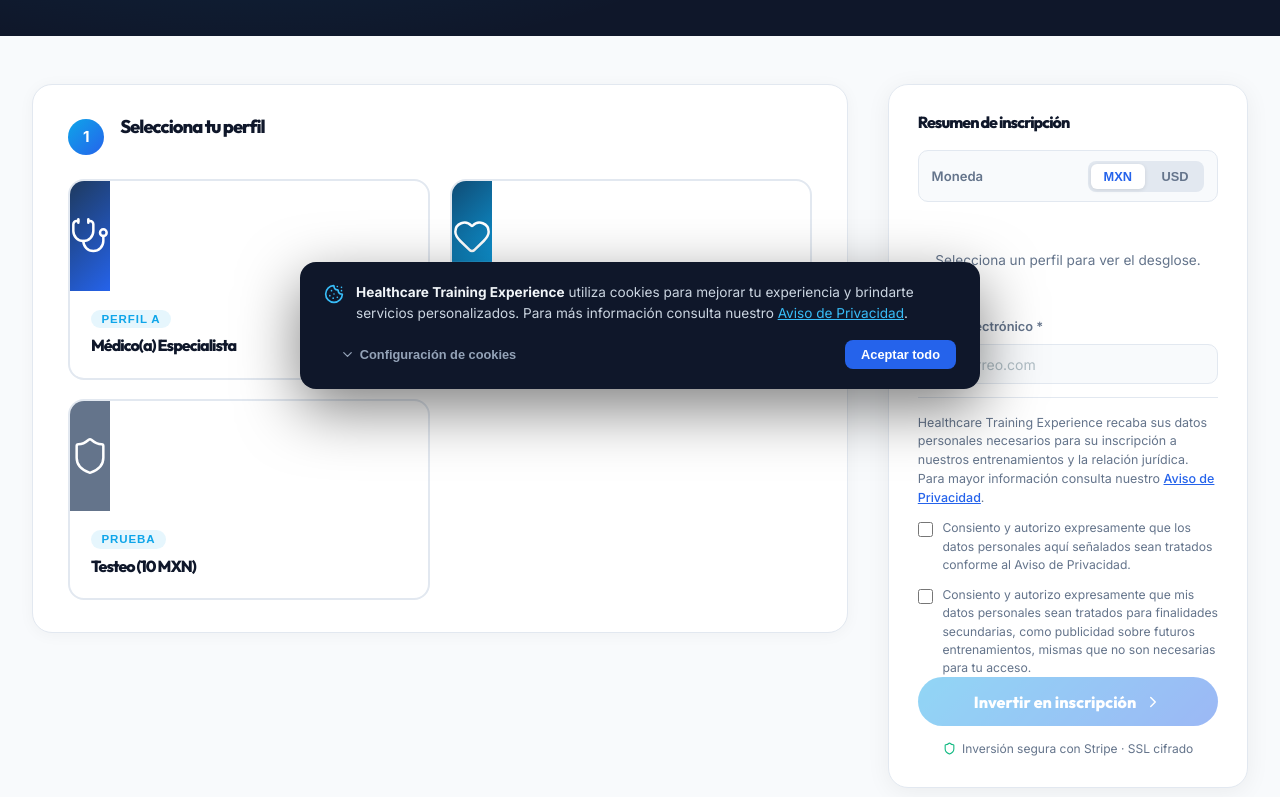
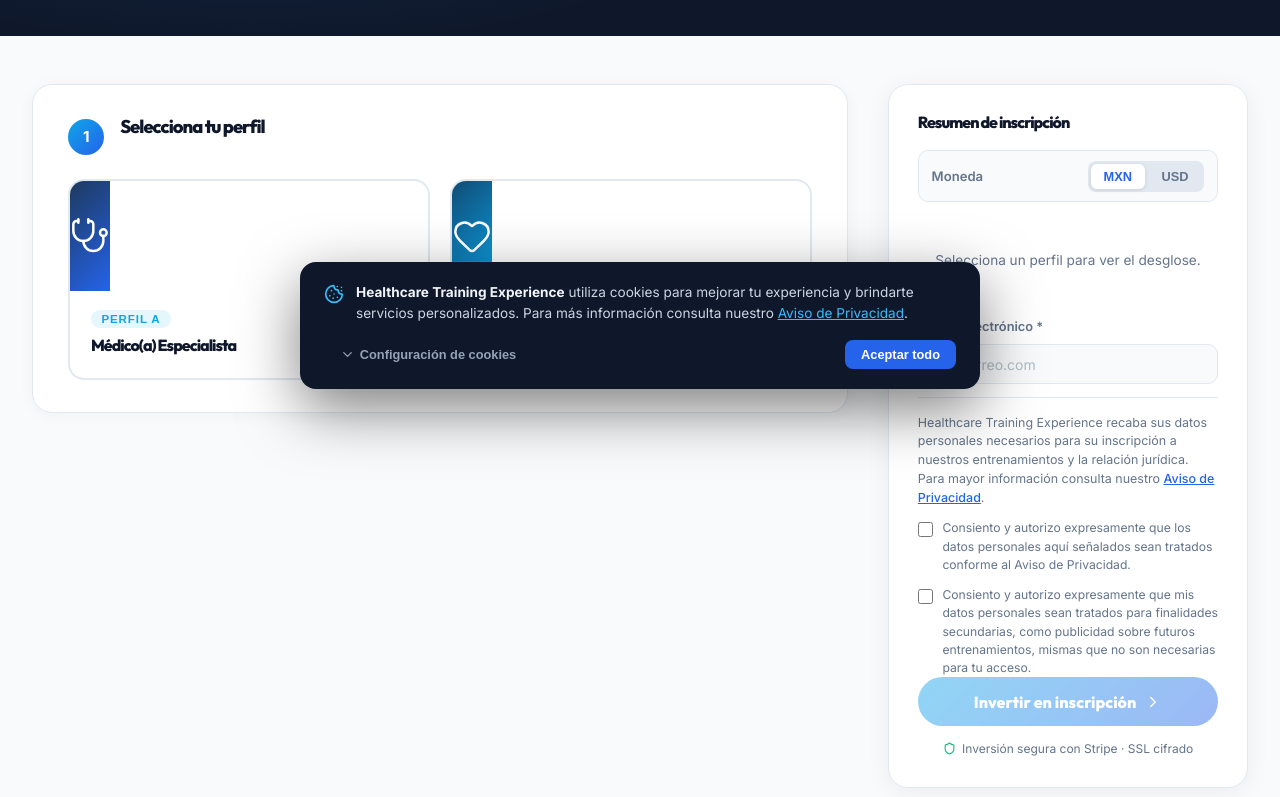
Before and after one commit to REACHSLEGENDA/HCE-WEB, a React (Vite) app: page /inscripciones-diploma-paris-ecmo in a window 1280 px wide. Shown: the part 387-1184 px from the top of the page. Built offline with nearby package versions, Linux system fonts and the light colour scheme.

Commit message:
Cleanup: Eliminar perfil de testeo de frontend y backend

```diff
--- a/src/pages/Inscripciones.jsx
+++ b/src/pages/Inscripciones.jsx
@@ -37,11 +37,6 @@
     label: 'Enfermero(a) / Otro Profesional',
     price: 37000,
     extras: ['ecmo_sim', 'ecmo_nursing'],
-  },
-  test: {
-    label: 'Perfil de Testeo',
-    price: 10,
-    extras: [],
   },
 };
 
@@ -232,23 +227,6 @@
                 </div>
               </button>
 
-              {/* Card 3 — Testeo */}
-              <button
-                type="button"
-                className={`ins-card ${cardSel === 'test' ? 'ins-card--active' : ''}`}
-                onClick={() => selectCard('test')}
-              >
-                <div className="ins-card-visual" style={{ background: '#64748b' }}>
-                  <Shield size={40} strokeWidth={1.5} />
-                </div>
-                <div className="ins-card-body">
-                  <div className="ins-card-top">
-                    <span className="ins-card-tag">Prueba</span>
-                    {cardSel === 'test' && <CheckCircle2 size={20} className="ins-card-check" />}
-                  </div>
-                  <h3 className="ins-card-title">Testeo (10 MXN)</h3>
-                </div>
-              </button>
             </div>
           </section>
 
```
Also changed, not shown: 1 other file (tests, documents, lock files or other folders).
